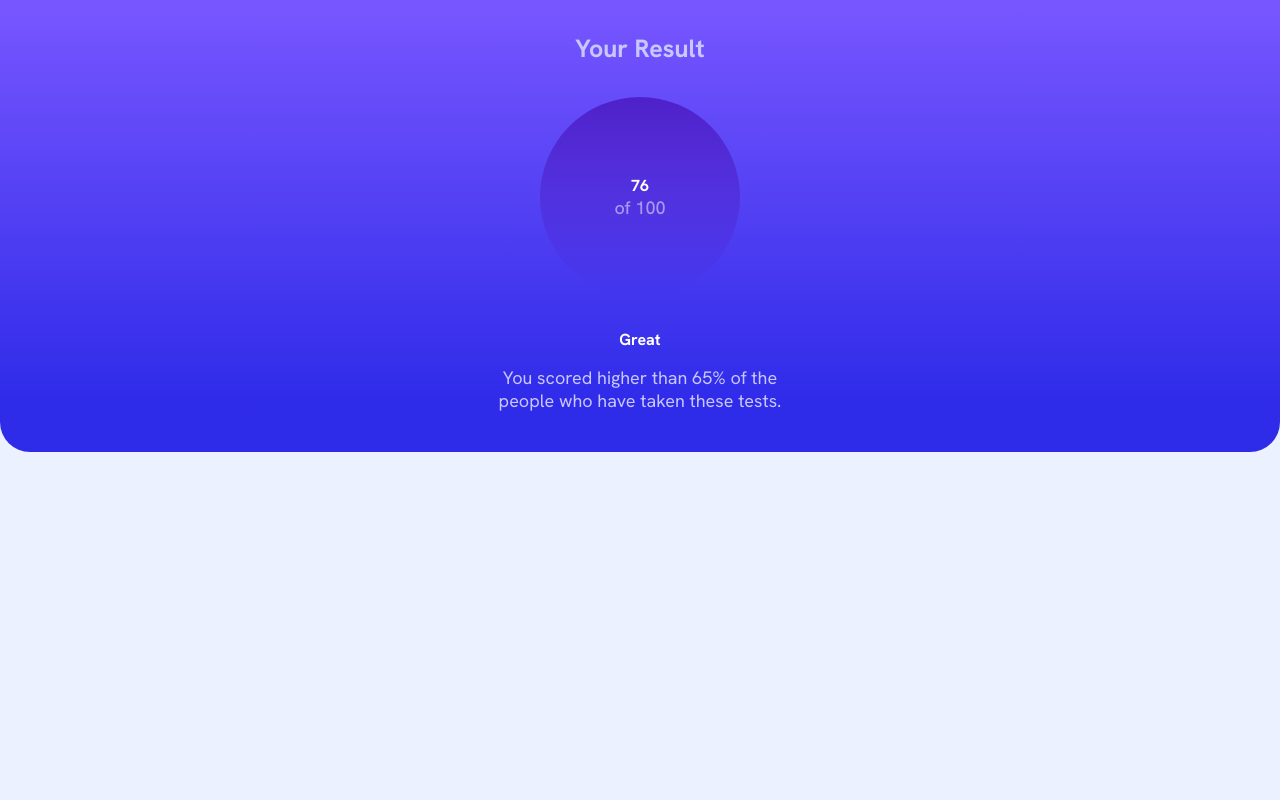
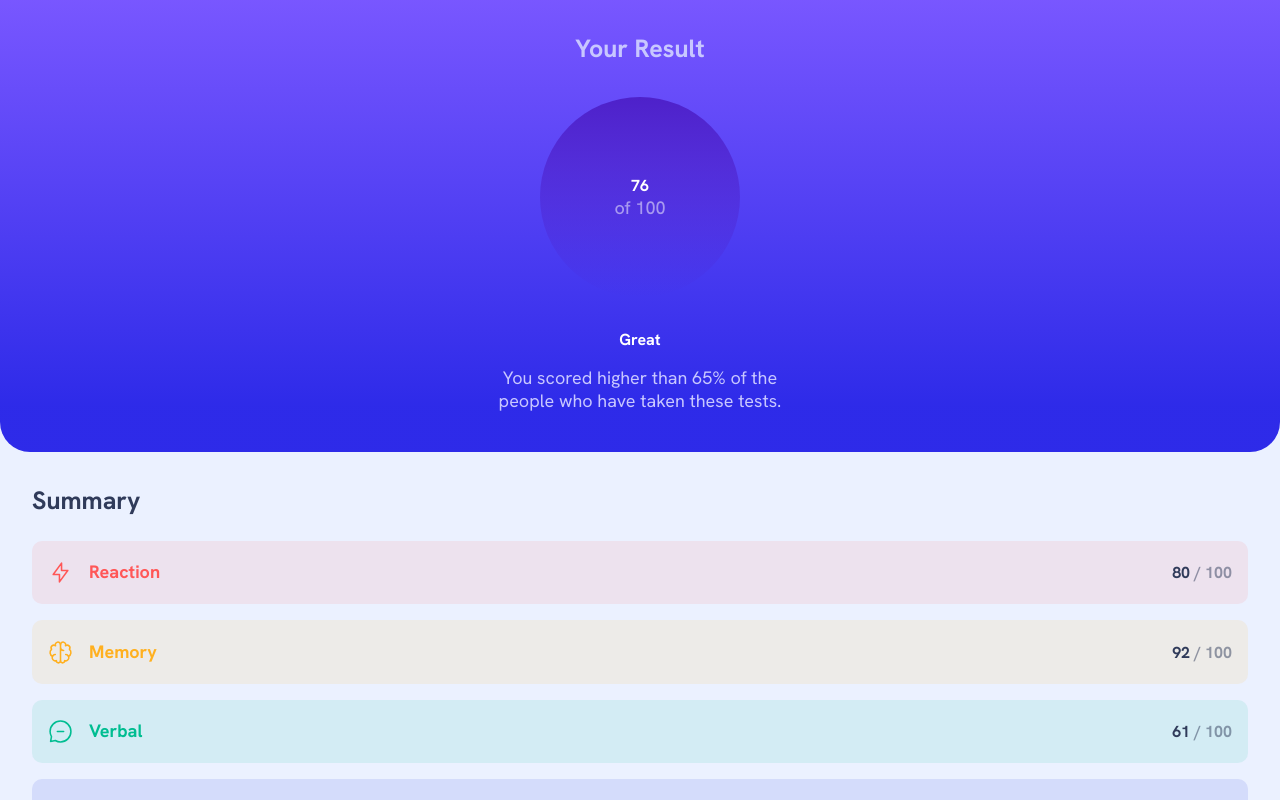
Before and after one commit to f29pereira/results-summary-component, a Next.js app: page / in a window 1280 px wide. Shown: the top 800 px of the page. Built offline with nearby package versions, Linux system fonts and the light colour scheme.

Commit message:
feat: Integrate Summary into the Result component

```diff
--- a/src/app/components/Result/Result.tsx
+++ b/src/app/components/Result/Result.tsx
@@ -1,4 +1,5 @@
 import Score from "../Score/Score";
+import Summary from "../Summary/Summary";
 
 /**
  * Renders the score and summary
@@ -7,7 +8,7 @@ export default function Result() {
   return (
     <section>
       <Score score={76} type="Great" percentage={65} />
-      {/*TO DO - Integrate the Summary component*/}
+      <Summary />
     </section>
   );
 }
```
